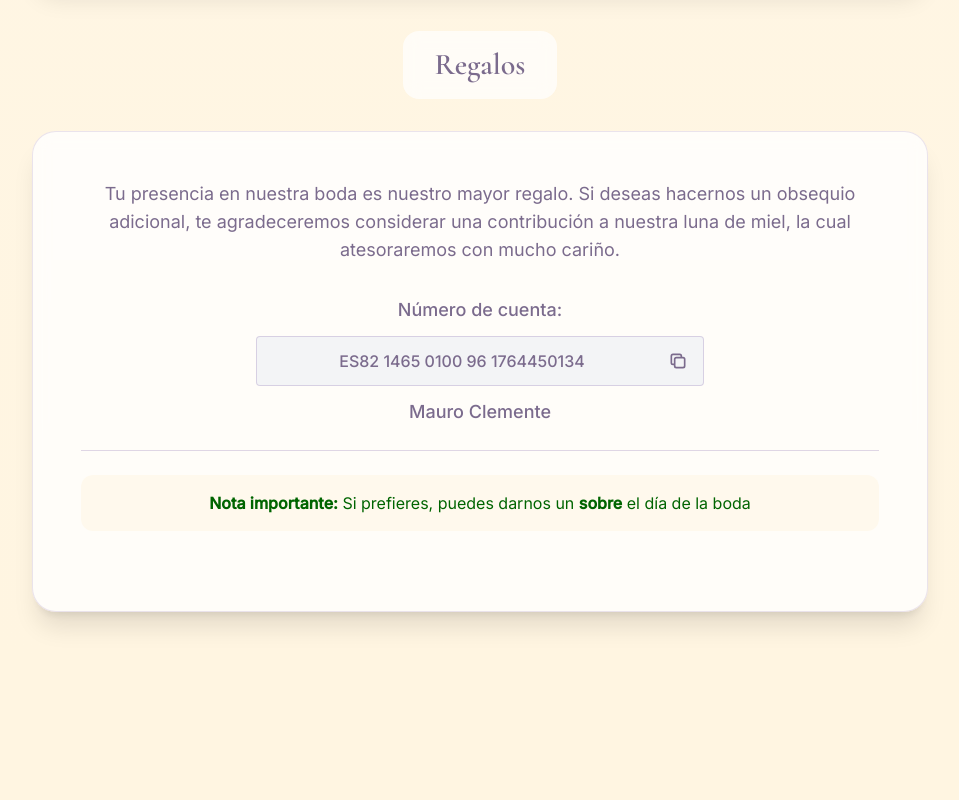
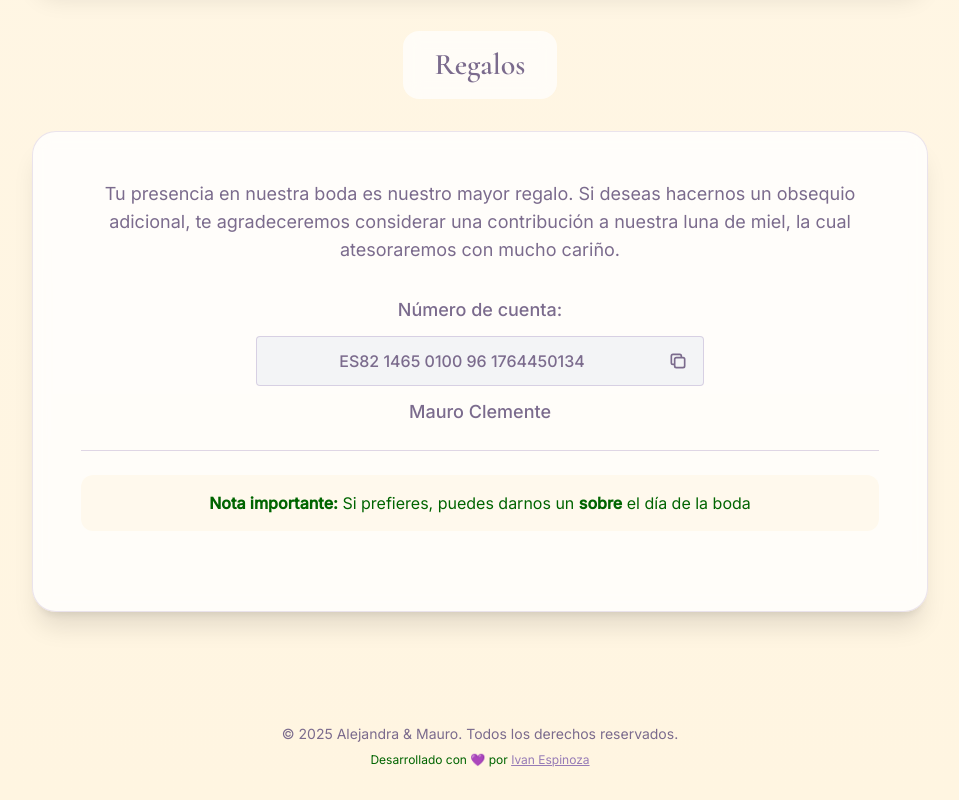
Before and after one commit to EdgarIvanEspinoza/alejandraymauro, a Next.js app: page / in a window 1280 px wide. Shown: the part 5492-6292 px from the top of the page, without its empty margins (160-1119 px from the left). Before the commit the page ends 6152 px from the top, so only its background shows below. Built offline with nearby package versions, Linux system fonts and the light colour scheme; no server answers; a web font is replaced by a local one.

Commit message:
Add footer to Home component with copyright and developer information

```diff
--- a/app/page.tsx
+++ b/app/page.tsx
@@ -115,6 +115,27 @@ export default function Home() {
           <div id="regalos">
             <Regalos />
           </div>
+
+          {/* Footer */}
+          <footer className="w-full mt-16 mb-8">
+            <div className="max-w-4xl mx-auto text-center space-y-2">
+              <div className="text-lavender-dark text-sm">
+                © {new Date().getFullYear()} Alejandra & Mauro. Todos los
+                derechos reservados.
+              </div>
+              <div className="text-forest-dark text-xs">
+                Desarrollado con 💜 por{" "}
+                <a
+                  href="https://www.linkedin.com/in/edgarivanespinoza/"
+                  target="_blank"
+                  rel="noopener noreferrer"
+                  className="text-lavender hover:text-lavender-dark transition-colors underline"
+                >
+                  Ivan Espinoza
+                </a>
+              </div>
+            </div>
+          </footer>
         </div>
       </main>
     </div>
--- a/app/rsvp/[email]/page.tsx
+++ b/app/rsvp/[email]/page.tsx
@@ -227,6 +227,26 @@ export default function RSVPPage({ params }: RSVPProps) {
           </button>
         </form>
       </div>
+      {/* Footer */}
+      <footer className="w-full mt-16 mb-8">
+        <div className="max-w-4xl mx-auto text-center space-y-2">
+          <div className="text-lavender-dark text-sm">
+            © {new Date().getFullYear()} Alejandra & Mauro. Todos los derechos
+            reservados.
+          </div>
+          <div className="text-forest-dark text-xs">
+            Desarrollado con 💜 por{" "}
+            <a
+              href="https://www.linkedin.com/in/edgarivanespinoza/"
+              target="_blank"
+              rel="noopener noreferrer"
+              className="text-lavender hover:text-lavender-dark transition-colors underline"
+            >
+              Ivan Espinoza
+            </a>
+          </div>
+        </div>
+      </footer>
     </main>
   );
 }
```
